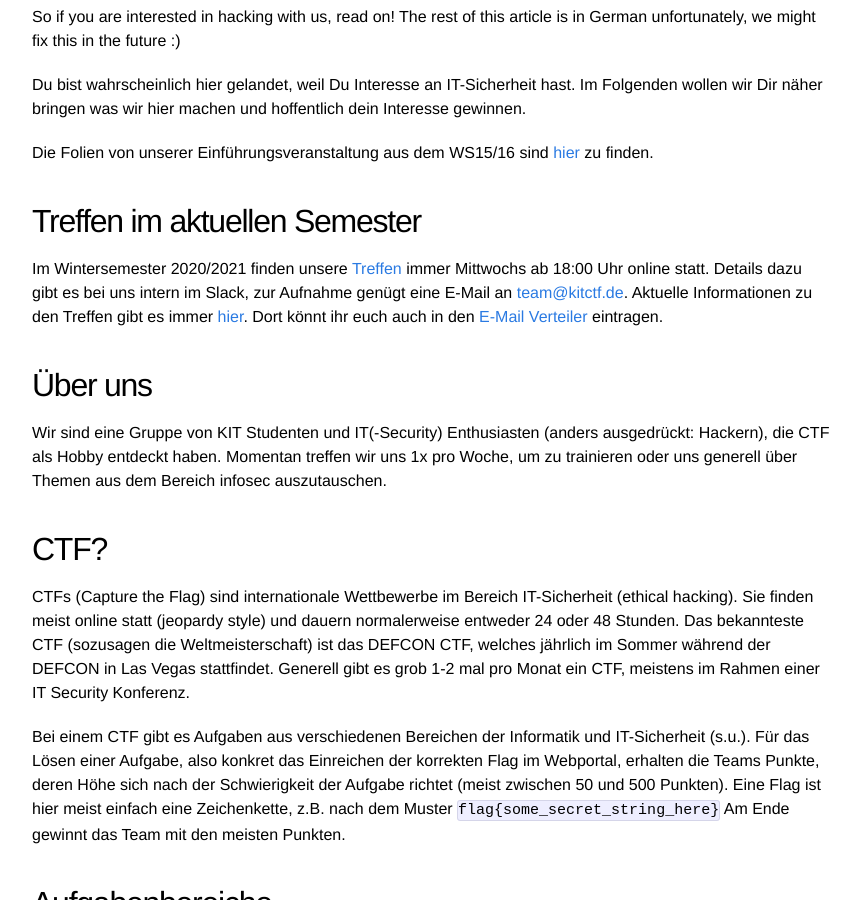
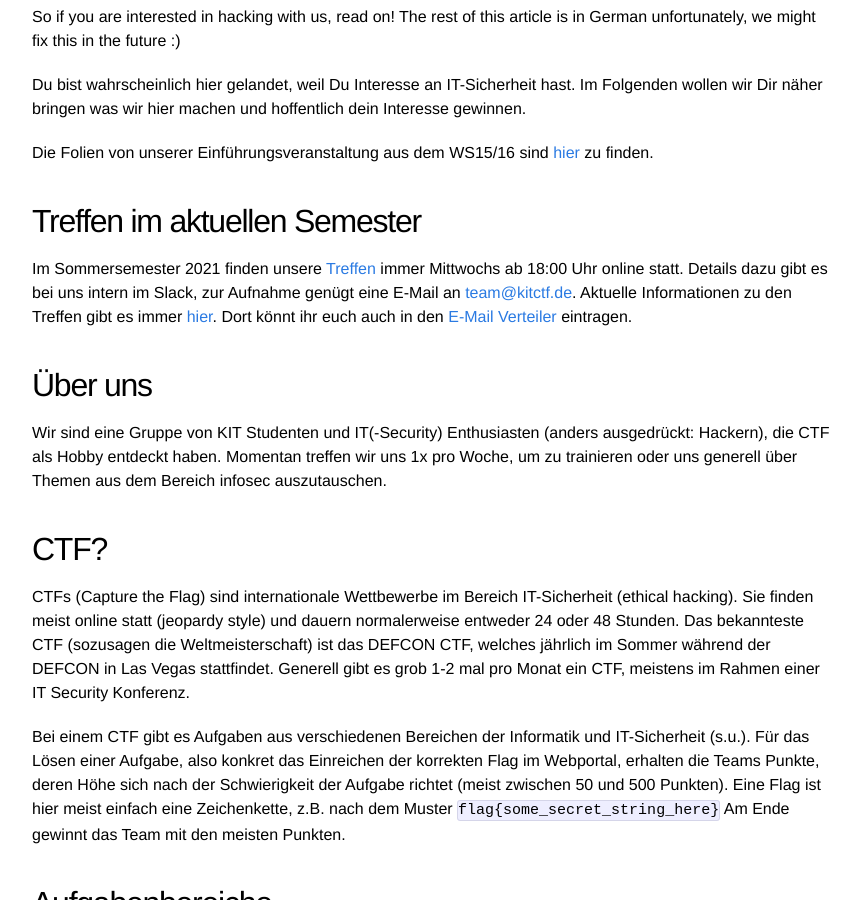
Before and after one commit to kitctf/www, a Jekyll site: the page built from about.md, in a window 1280 px wide and 900 px high, scrolled down 309 px. Shown: the whole window, without its empty margins (208-1068 px from the left). Built offline with Jekyll 4.4.1, drawn with Linux system fonts in a browser that asks for light colours.

Commit message:
Update for SS21

```diff
--- a/about.md
+++ b/about.md
@@ -18,7 +18,7 @@ Die Folien von unserer Einführungsveranstaltung aus dem WS15/16 sind [hier](htt
 
 ## Treffen im aktuellen Semester
 
-Im Wintersemester 2020/2021 finden unsere [Treffen](http://crypto.iti.kit.edu/index.php?id=kitctf) immer Mittwochs ab 18:00 Uhr online statt.
+Im Sommersemester 2021 finden unsere [Treffen](http://crypto.iti.kit.edu/index.php?id=kitctf) immer Mittwochs ab 18:00 Uhr online statt.
 Details dazu gibt es bei uns intern im Slack, zur Aufnahme genügt eine E-Mail an [team@kitctf.de](mailto:team@kitctf.de).
 Aktuelle Informationen zu den Treffen gibt es immer [hier](http://crypto.iti.kit.edu/index.php?id=kitctf).
 Dort könnt ihr euch auch in den [E-Mail Verteiler](https://lists.ira.uni-karlsruhe.de/mailman/listinfo/kitctf) eintragen.
```
